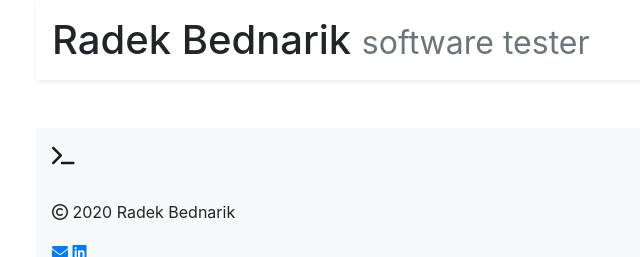
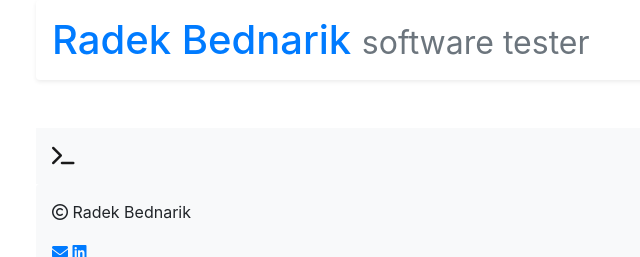
Before and after one commit to radekBednarik/mysite, a Django app: template mysite/templates/mysite/main.html in a window 1280 px wide. Shown: the top 257 px of the page, without its empty margins (49-689 px from the left). Run offline with Django 3.2, Linux system fonts and the light colour scheme; the template is opened without the code that fills it, so the values that code supplies are empty; some libraries are stand-ins or nearby versions.

Commit message:
header is link now. footeer copy date is now autogen

```diff
--- a/mysite/templates/mysite/footer.html
+++ b/mysite/templates/mysite/footer.html
@@ -1,7 +1,7 @@
 {% load static %}
 <div id="footer" class="footer-grid flex-container shadow-none p-3 mb-5 bg-light rounded">
     <p id="copyright" class="footer">
-        <i class="far fa-copyright"></i> 2020 Radek Bednarik
+        <i class="far fa-copyright"></i> {{ now|date:"Y" }} Radek Bednarik
     </p>
     <p id="contact" class="footer">
         <a href="mailto:hicontactmehereplease@gmail.com?subject=Mail from my website">
--- a/mysite/templates/mysite/header.html
+++ b/mysite/templates/mysite/header.html
@@ -1,7 +1,10 @@
 <div id="header" class="header-grid">
-    <h1 class="shadow-sm p-3 mb-5 bg-white rounded">Radek Bednarik
-        <small class="text-muted">
-            software tester
-        </small>
+  <a href="/about" rel="noopener" target="_parent" class="header">
+    <h1 class="shadow-sm p-3 mb-5 bg-white rounded">
+      Radek Bednarik
+      <small class="text-muted">
+        software tester
+      </small>
     </h1>
+  </a>
 </div>
--- a/mysite/views.py
+++ b/mysite/views.py
@@ -1,6 +1,9 @@
+from datetime import datetime as dt
+
 from django.shortcuts import get_list_or_404, get_object_or_404
 from django.views.generic.base import TemplateView
-from .models import SideBarItems, Content
+
+from .models import Content, SideBarItems
 
 
 class ContentView(TemplateView):
@@ -18,4 +21,5 @@
         context["sidebar"] = items
         # to be able to switch link styles between active and not active
         context["pageid"] = str(page)
+        context["now"] = dt.now()
         return context
```
